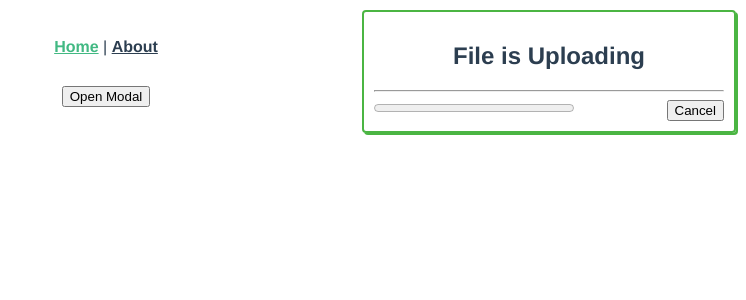
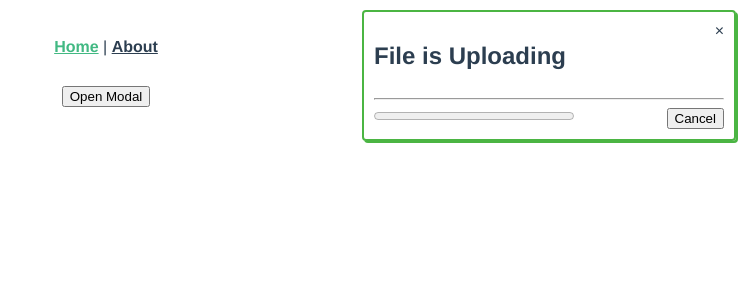
Before and after one commit to vishaljaiswal5000/vue-progress-toast, a Vue app: page / in a window 1280 px wide. Both pictures are taken after a click on the button "Open Modal". Shown: the top 300 px of the page, without its empty margins (534-1280 px from the left). Built offline with nearby package versions, Linux system fonts and the light colour scheme.

Commit message:
Close button click

```diff
--- a/src/components/toast.vue
+++ b/src/components/toast.vue
@@ -1,7 +1,14 @@
 <template>
   <div>
     <div id="myModal" class="toast" v-if="isActive">
-      <h2>{{ title }}</h2>
+      <div style="display:flex; justify-content:space-between">
+        <div>
+          <h2>{{ title }}</h2>
+        </div>
+        <div>
+          <span @click="dismissToast" class="close">&times;</span>
+        </div>
+      </div>
       <hr />
       <div class="content">
         <div class="progress-bar-group">
@@ -97,5 +104,10 @@ export default {
   created() {
     console.log(this.isActive);
   },
+  methods:{
+    dismissToast(){
+      this.$emit("setDismiss",true);
+    }
+  }
 };
 </script>
--- a/src/views/Home.vue
+++ b/src/views/Home.vue
@@ -2,6 +2,7 @@
   <div>
     <button @click="modalAlert" id="myBtn">Open Modal</button>
     <toast
+      @setDismiss="vueToast.isActive=false"
       :isUploadCompleted="vueToast.isUploadCompleted"
       :isActive="vueToast.isActive"
       :title="vueToast.title"
```
